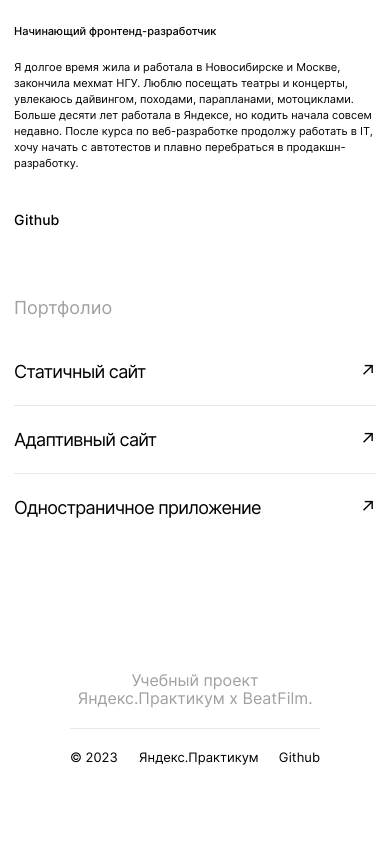
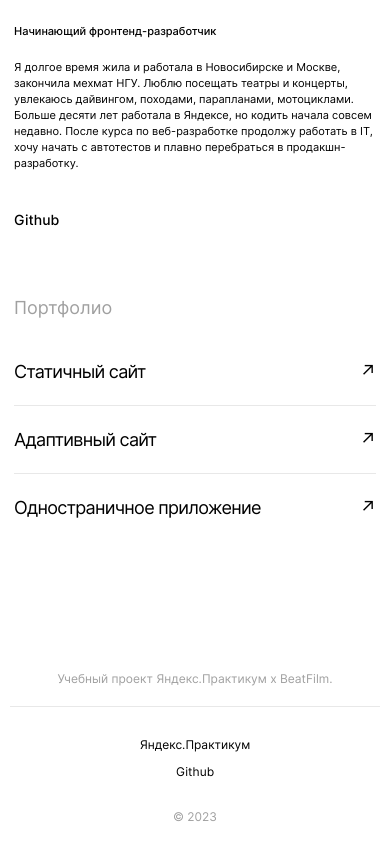
Before and after one commit to tatiana-dorokhova/movies-explorer-frontend, a React (Create React App) app: page / in a window 390 px wide. Shown: the part 2724-3568 px from the top of the page. Before the commit the page ends 3509 px from the top, so only its background shows below. Built offline with nearby package versions, Linux system fonts and the light colour scheme.

Commit message:
footer changed to grid and adapted

```diff
--- a/src/components/Footer/Footer.css
+++ b/src/components/Footer/Footer.css
@@ -1,10 +1,14 @@
 .footer {
   width: 100%;
-  display: flex;
-  flex-direction: column;
+  display: grid;
+  grid-template-columns: repeat(2, minmax(max-content, 1fr));
+  grid-template-areas:
+    'head head '
+    'copyright links';
   align-items: center;
-  padding: 79px 70px 20px;
+  padding: 79px 70px 0;
   box-sizing: border-box;
+  justify-items: end;
 }
 
 .footer__description {
@@ -15,28 +19,24 @@
   border-bottom: 1px solid #e8e8e8;
   padding-bottom: 20px;
   color: #a0a0a0;
+  grid-area: head;
 }
 
-.footer__columns {
-  width: 100%;
-  display: flex;
-  justify-content: space-between;
-  padding: 20px 0 0;
+.footer__links {
+  display: grid;
+  grid-template-columns: repeat(2, min-content);
+  grid-template-areas: 'practicum github';
+  grid-area: links;
 }
 
 .footer__copyright {
-  padding: 0;
+  padding: 20px 0;
   margin: 0;
+  justify-self: start;
   font-weight: 400;
   font-size: 13px;
   line-height: 16px;
-}
-
-.footer__links {
-  padding: 0;
-  margin: 0;
-  display: flex;
-  justify-content: space-between;
+  grid-area: copyright;
 }
 
 .footer__link {
@@ -51,6 +51,62 @@
   margin-right: 20px;
 }
 
+.footer__link_practicum {
+  grid-area: practicum;
+}
+
+.footer__link_github {
+  grid-area: github;
+}
+
 .footer__link:last-of-type {
   margin-right: 0;
 }
+
+@media screen and (max-width: 768px) {
+  .footer {
+    padding: 79px 30px 0;
+  }
+}
+
+@media screen and (max-width: 437px) {
+  .footer {
+    padding: 79px 10px 20px;
+    grid-template-columns: 1fr;
+    grid-template-areas:
+      'head'
+      'links'
+      'copyright';
+    justify-items: center;
+  }
+
+  .footer__description {
+    font-size: 12px;
+    line-height: 15px;
+  }
+
+  .footer__links {
+    grid-template-columns: 1fr;
+    grid-template-areas: 'practicum' 'github';
+    padding: 30px 0;
+    justify-items: center;
+  }
+
+  .footer__copyright {
+    padding: 0;
+    justify-self: center;
+    font-size: 12px;
+    line-height: 15px;
+    color: #a0a0a0;
+  }
+
+  .footer__link {
+    margin: 0;
+    font-size: 12px;
+    line-height: 15px;
+  }
+
+  .footer__link_practicum {
+    padding-bottom: 12px;
+  }
+}
--- a/src/components/Footer/Footer.js
+++ b/src/components/Footer/Footer.js
@@ -7,11 +7,10 @@ function Footer(props) {
       <p className="footer__description">
         Учебный проект Яндекс.Практикум х BeatFilm.
       </p>
-      <div className="footer__columns">
       <div className="footer__copyright">© 2023</div>
       <nav className="footer__links">
         <a
-            className="footer__link"
+          className="footer__link footer__link_practicum"
           href="https://practicum.yandex.ru"
           target="_blank"
           rel="noreferrer"
@@ -19,7 +18,7 @@ function Footer(props) {
           Яндекс.Практикум
         </a>
         <a
-            className="footer__link"
+          className="footer__link footer__link_github"
           href="https://github.com/tatiana-dorokhova"
           target="_blank"
           rel="noreferrer"
@@ -28,7 +27,6 @@ function Footer(props) {
         </a>
       </nav>
     </div>
-    </div>
   );
 }
 
```
Lines whose indentation alone changed are shown as unchanged.
